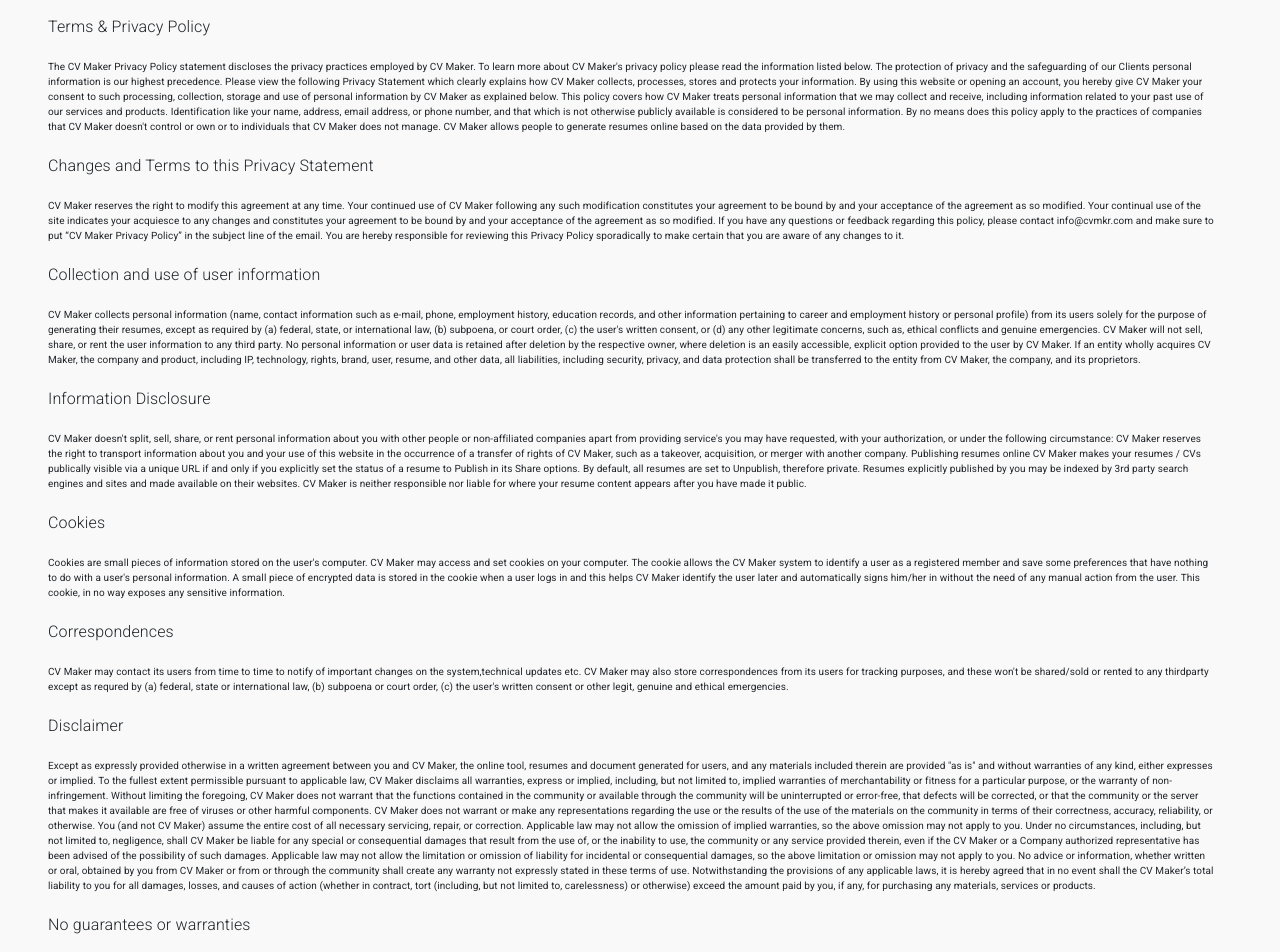
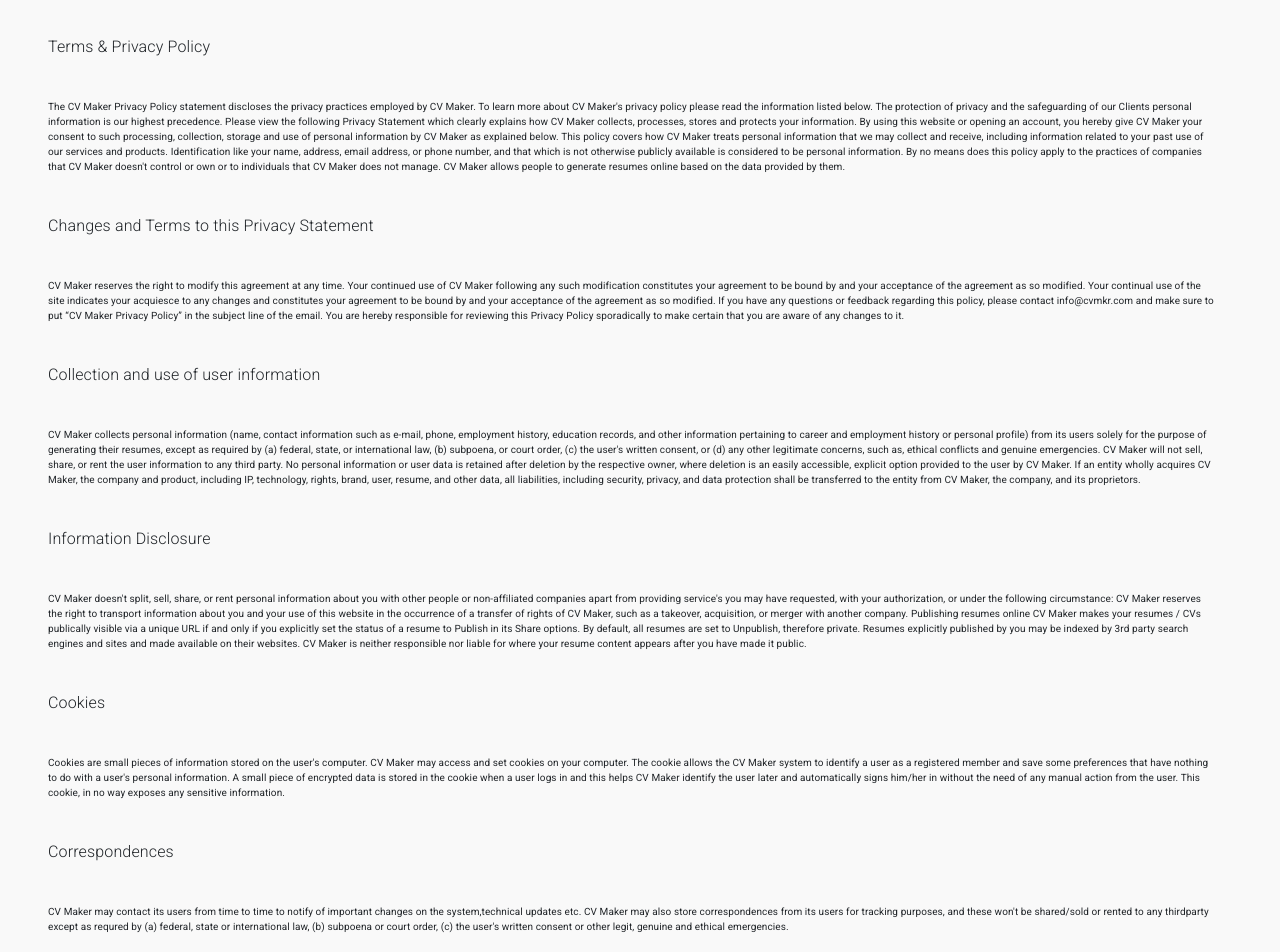
Before and after one commit to hossamabdulmagid/mui-react, a React (Create React App) app: page /privacy-policy in a window 1280 px wide. Shown: the part 140-1092 px from the top of the page. Built offline with nearby package versions, Linux system fonts and the light colour scheme.

Commit message:
added privacy-policy page

```diff
--- a/src/pages/privcacy-policy/privacy-policy-component.tsx
+++ b/src/pages/privcacy-policy/privacy-policy-component.tsx
@@ -6,15 +6,15 @@ const PrivacyPage: React.FC = (): JSX.Element => {
     return (
         <Fragment>
             <Header />
-            <Box sx={{ backgroundColor: "rgb(249, 249, 249)", padding: "20px" }}>
+            <Box sx={{ backgroundColor: "rgb(249, 249, 249)", padding: "20px",paddingBottom:'30px' }}>
                 <Container>
                     <Stack>
                         <Grid container spacing={2}>
                             <Grid xs={12} md={12}>
-                                <Typography sx={{ fontWeight: '200', paddingTop: '20px' }}>
+                                <Typography sx={{ fontWeight: '200', paddingTop: '40px' }}>
                                     Terms & Privacy Policy
                                 </Typography>
-                                <Typography sx={{ fontSize: '10px', paddingTop: '20px' }}>
+                                <Typography sx={{ fontSize: '10px', paddingTop: '40px' }}>
                                     The CV Maker Privacy Policy statement discloses the privacy practices employed by CV Maker.
                                     To learn more about CV Maker's privacy policy please read the information listed below.
                                     The protection of privacy and the safeguarding of our Clients personal information is our highest precedence.
@@ -30,20 +30,20 @@ const PrivacyPage: React.FC = (): JSX.Element => {
                                     doesn't control or own or to individuals that CV Maker does not manage.
                                     CV Maker allows people to generate resumes online based on the data provided by them.
                                 </Typography>
-                                <Typography sx={{ fontWeight: '200', paddingTop: '20px' }}>
+                                <Typography sx={{ fontWeight: '200', paddingTop: '40px' }}>
                                     Changes and Terms to this Privacy Statement
                                 </Typography>
-                                <Typography sx={{ fontSize: '10px', paddingTop: '20px' }}>
+                                <Typography sx={{ fontSize: '10px', paddingTop: '40px' }}>
                                     CV Maker reserves the right to modify this agreement at any time.
                                     Your continued use of CV Maker following any such modification constitutes your agreement to be bound by and your acceptance of the agreement as so modified.
                                     Your continual use of the site indicates your acquiesce to any changes and constitutes your agreement to be bound by and your acceptance of the agreement as so modified.
                                     If you have any questions or feedback regarding this policy, please contact info@cvmkr.com and make sure to put “CV Maker Privacy Policy” in the subject line of the email.
                                     You are hereby responsible for reviewing this Privacy Policy sporadically to make certain that you are aware of any changes to it.
                                 </Typography>
-                                <Typography sx={{ fontWeight: '200', paddingTop: '20px' }}>
+                                <Typography sx={{ fontWeight: '200', paddingTop: '40px' }}>
                                     Collection and use of user information
                                 </Typography>
-                                <Typography sx={{ fontSize: '10px', paddingTop: '20px' }}>
+                                <Typography sx={{ fontSize: '10px', paddingTop: '40px' }}>
                                     CV Maker collects personal information
                                     (name, contact information such as e-mail, phone, employment history, education records,
                                     and other information pertaining to career and employment history or personal profile)
@@ -56,10 +56,10 @@ const PrivacyPage: React.FC = (): JSX.Element => {
                                     including security, privacy, and data protection shall be transferred to the entity from CV Maker,
                                     the company, and its proprietors.
                                 </Typography>
-                                <Typography sx={{ fontWeight: '200', paddingTop: '20px' }}>
+                                <Typography sx={{ fontWeight: '200', paddingTop: '40px' }}>
                                     Information Disclosure
                                 </Typography>
-                                <Typography sx={{ fontSize: '10px', paddingTop: '20px' }}>
+                                <Typography sx={{ fontSize: '10px', paddingTop: '40px' }}>
                                     CV Maker doesn't split, sell, share, or rent personal information about you with other people
                                     or non-affiliated companies apart from providing service's you may have requested,
                                     with your authorization,
@@ -72,10 +72,10 @@ const PrivacyPage: React.FC = (): JSX.Element => {
                                     Resumes explicitly published by you may be indexed by 3rd party search engines and sites and made available on their websites.
                                     CV Maker is neither responsible nor liable for where your resume content appears after you have made it public.
                                 </Typography>
-                                <Typography sx={{ fontWeight: '200', paddingTop: '20px' }}>
+                                <Typography sx={{ fontWeight: '200', paddingTop: '40px' }}>
                                     Cookies
                                 </Typography>
-                                <Typography sx={{ fontSize: '10px', paddingTop: '20px' }}>
+                                <Typography sx={{ fontSize: '10px', paddingTop: '40px' }}>
                                     Cookies are small pieces of information stored on the user's computer. CV Maker may access and set cookies on your computer.
                                     The cookie allows the CV Maker system to identify a user as a registered member and save
                                     some preferences that have nothing to do with a user's personal information.
@@ -83,10 +83,10 @@ const PrivacyPage: React.FC = (): JSX.Element => {
                                     the user later and automatically signs him/her in without the need of any manual action from the user.
                                     This cookie, in no way exposes any sensitive information.
                                 </Typography>
-                                <Typography sx={{ fontWeight: '200', paddingTop: '20px' }}>
+                                <Typography sx={{ fontWeight: '200', paddingTop: '40px' }}>
                                     Correspondences
                                 </Typography>
-                                <Typography sx={{ fontSize: '10px', paddingTop: '20px' }}>
+                                <Typography sx={{ fontSize: '10px', paddingTop: '40px' }}>
                                     CV Maker may contact its users from time to time to notify
                                     of important changes on the system,technical updates etc.
                                     CV Maker may also store correspondences from its users for tracking purposes,
@@ -96,10 +96,10 @@ const PrivacyPage: React.FC = (): JSX.Element => {
                                     (c) the user's written consent or other legit,
                                     genuine and ethical emergencies.
                                 </Typography>
-                                <Typography sx={{ fontWeight: '200', paddingTop: '20px' }}>
+                                <Typography sx={{ fontWeight: '200', paddingTop: '40px' }}>
                                     Disclaimer
                                 </Typography>
-                                <Typography sx={{ fontSize: '10px', paddingTop: '20px' }}>
+                                <Typography sx={{ fontSize: '10px', paddingTop: '40px' }}>
                                     Except as expressly provided otherwise in a written agreement between you and CV Maker,
                                     the online tool, resumes and document generated for users, and any materials included therein are provided "as is"
                                     and without warranties of any kind, either expresses or implied.
@@ -136,10 +136,10 @@ const PrivacyPage: React.FC = (): JSX.Element => {
                                     exceed the amount paid by you, if any, for purchasing any materials, services or products.
                                 </Typography>
 
-                                <Typography sx={{ fontWeight: '200', paddingTop: '20px' }}>
+                                <Typography sx={{ fontWeight: '200', paddingTop: '40px' }}>
                                     No guarantees or warranties
                                 </Typography>
-                                <Typography sx={{ fontSize: '10px', paddingTop: '20px' }}>
+                                <Typography sx={{ fontSize: '10px', paddingTop: '40px' }}>
                                     Due to technical, legal and practical limitations, CV Maker cannot warrant and does not guarantee the non-disclosure of the user's private/personal
                                     information and data in ways not described in this privacy policy. CV Maker may disclose information to government authorities or third parties
                                     under certain circumstances, or third parties may unlawfully intercept or access private data or communications. As the user,
```
